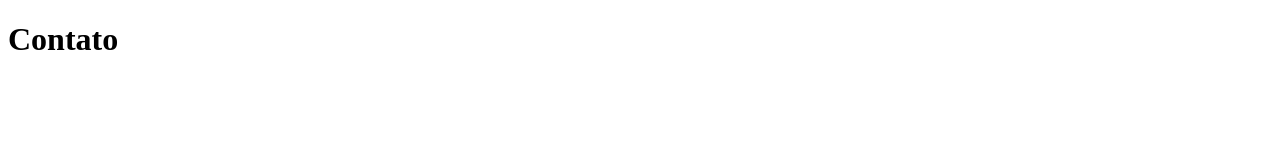
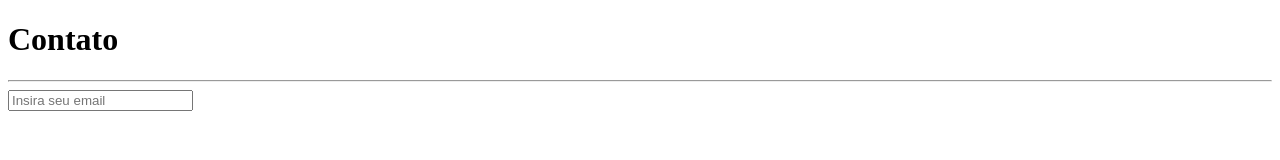
Before and after one commit to DevCarlos779/aprendendo-git, a plain HTML site: page contato.html in a window 1280 px wide. Drawn offline with Linux system fonts and the light colour scheme.

Commit message:
Inserindo Input de Email

```diff
--- a/contato.html
+++ b/contato.html
@@ -7,5 +7,7 @@
 </head>
 <body>
     <h1>Contato</h1>
+    <hr>
+    <input type="email" placeholder="Insira seu email">
 </body>
 </html>
```
